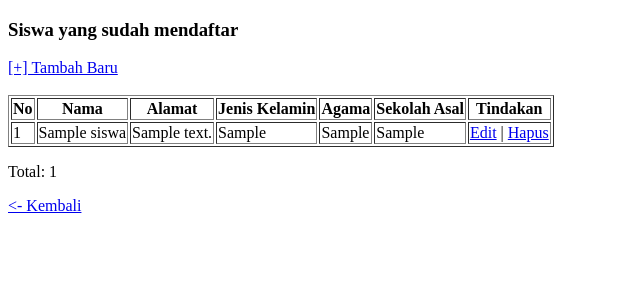
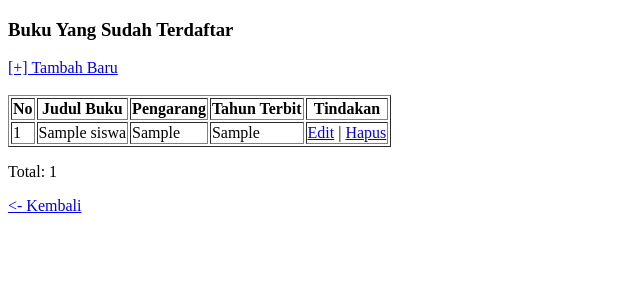
Before and after one commit to StArViNn/uhddg, a PHP site: page /list-siswa.php in a window 1280 px wide. Shown: the top 300 px of the page, without its empty margins (0-640 px from the left). Run offline with PHP 8.4, Linux system fonts and the light colour scheme; tables that the repository leaves empty or names only in its code hold one stand-in row (values such as "Sample post").

Commit message:
Update list-siswa.php

```diff
--- a/list-siswa.php
+++ b/list-siswa.php
@@ -3,12 +3,12 @@
 <!DOCTYPE html>
 <html>
 <head>
-    <title>Pendaftaran Siswa Baru | SMK Coding</title>
+    <title>Pendaftaran Buku Baru | SMK Taruna Bhakti</title>
 </head>
 
 <body>
     <header>
-        <h3>Siswa yang sudah mendaftar</h3>
+        <h3>Buku Yang Sudah Terdaftar</h3>
     </header>
 
     <nav>
@@ -21,11 +21,9 @@
     <thead>
         <tr>
             <th>No</th>
-            <th>Nama</th>
-            <th>Alamat</th>
-            <th>Jenis Kelamin</th>
-            <th>Agama</th>
-            <th>Sekolah Asal</th>
+            <th>Judul Buku</th>
+            <th>Pengarang</th>
+            <th>Tahun Terbit</th>
             <th>Tindakan</th>
         </tr>
     </thead>
@@ -39,11 +37,9 @@
             echo "<tr>";
 
             echo "<td>".$siswa['id']."</td>";
-            echo "<td>".$siswa['nama']."</td>";
-            echo "<td>".$siswa['alamat']."</td>";
-            echo "<td>".$siswa['jenis_kelamin']."</td>";
-            echo "<td>".$siswa['agama']."</td>";
-            echo "<td>".$siswa['sekolah_asal']."</td>";
+            echo "<td>".$siswa['judulbuku']."</td>";
+            echo "<td>".$siswa['pengarang']."</td>";
+            echo "<td>".$siswa['tahun_terbit']."</td>";
 
             echo "<td>";
             echo "<a href='form-edit.php?id=".$siswa['id']."'>Edit</a> | ";
```
